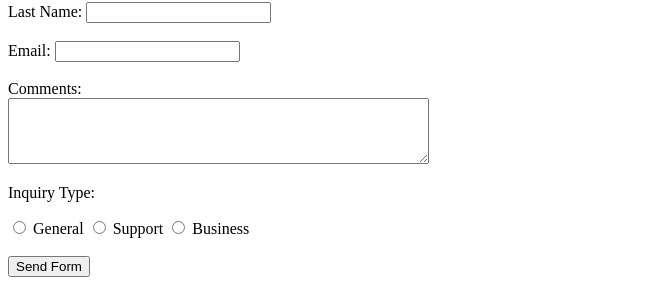
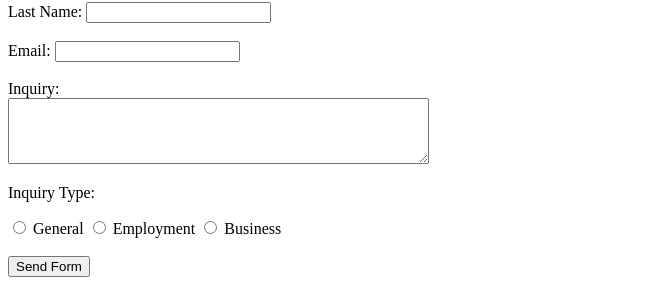
Before and after one commit to dachmiel/ist263, a plain HTML site: page lab04/contact.html in a window 1280 px wide. Shown: the part 1269-1551 px from the top of the page, without its empty margins (0-663 px from the left). Drawn offline with Linux system fonts and the light colour scheme.

Commit message:
Edit inquiry form

```diff
--- a/lab04/contact.html
+++ b/lab04/contact.html
@@ -44,15 +44,15 @@
       <input type="email" id="email" name="email" />
       <br />
       <br />
-      <label for="comments">Comments:</label>
+      <label for="inquiry">Inquiry:</label>
       <br />
-      <textarea id="comments" name="comments" rows="4" cols="50"></textarea>
+      <textarea id="inquiry" name="inquiry" rows="4" cols="50"></textarea>
       <br />
       <p>Inquiry Type:</p>
       <input type="radio" id="inquiry1" name="inquiry" value="General" />
       <label for="inquiry1">General</label>
       <input type="radio" id="inquiry2" name="inquiry" value="Support" />
-      <label for="inquiry2">Support</label>
+      <label for="inquiry2">Employment</label>
       <input type="radio" id="inquiry3" name="inquiry" value="Business" />
       <label for="inquiry3">Business</label>
       <br />
```
